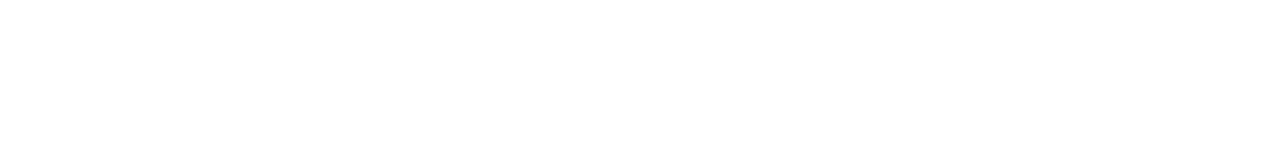
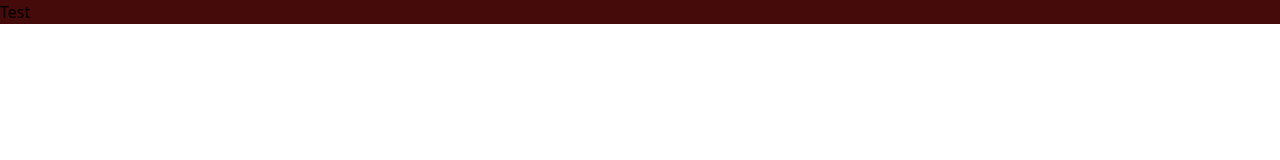
Before and after one commit to Miron-Silviu/chat-app-ilustrator, a website: page docs/index.html in a window 1280 px wide. Drawn offline with Linux system fonts and the light colour scheme.

Commit message:
Create TEST branch.

```diff
--- a/docs/index.html
+++ b/docs/index.html
@@ -12,5 +12,7 @@
     <link rel="stylesheet" href="/src/output.css" />
     <title>Chat app illustrator</title>
   </head>
-  <body></body>
+  <body>
+    <h1 class="bg-red-950">Test</h1>
+  </body>
 </html>
--- a/package.json
+++ b/package.json
@@ -4,7 +4,8 @@
   "description": "![Design preview for the Chat app CSS illustration coding challenge](./design/desktop-preview.jpg)",
   "main": "index.js",
   "scripts": {
-    "test": "echo \"Error: no test specified\" && exit 1"
+    "test": "echo \"Error: no test specified\" && exit 1",
+    "dev": "tailwindcss -i ./src/input.css -o ./src/output.css --watch"
   },
   "author": "",
   "license": "ISC",
```
Also changed, not shown: src/output.css.
